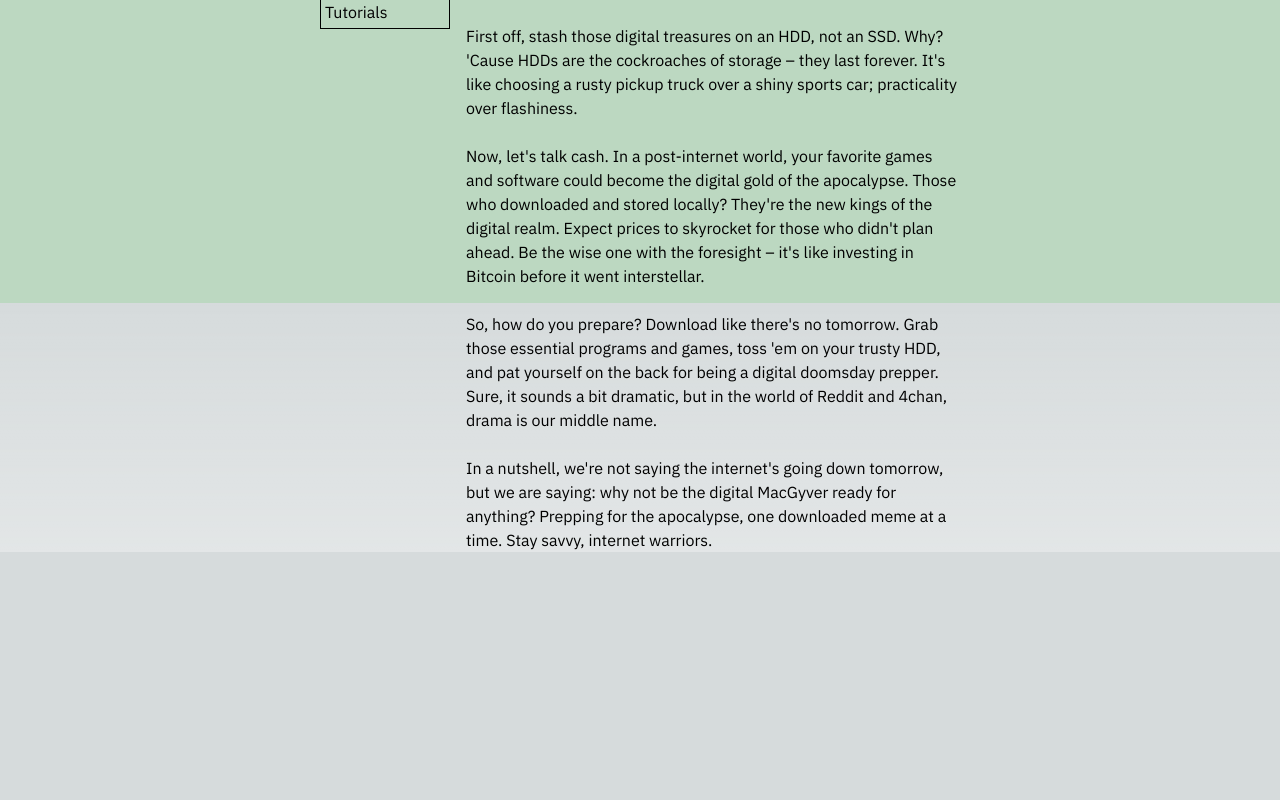
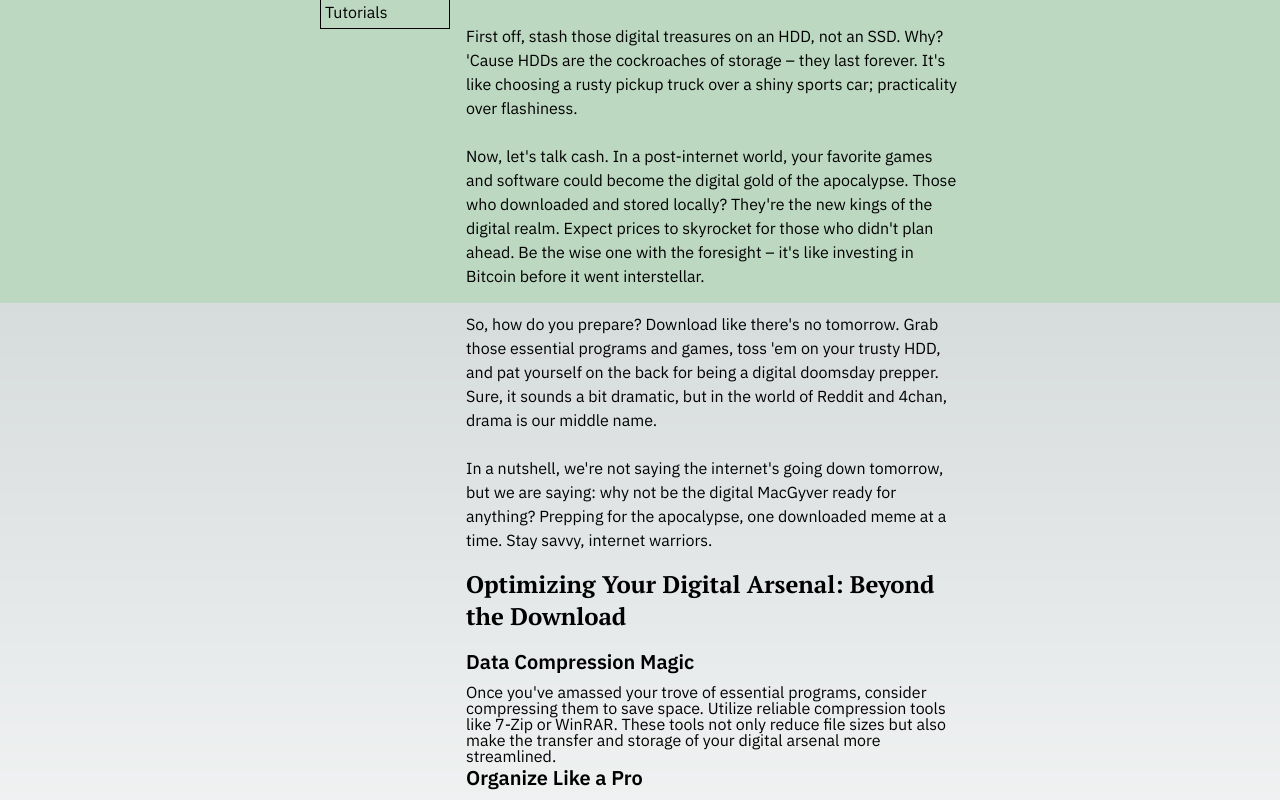
Before and after one commit to dankwx/whatifinternetends, a Next.js app: page / in a window 1280 px wide. Shown: the part 497-1297 px from the top of the page. Before the commit the page ends 1049 px from the top, so only its background shows below. Built offline with nearby package versions, Linux system fonts and the light colour scheme.

Commit message:
upddate: add more content to main page

```diff
--- a/app/page.tsx
+++ b/app/page.tsx
@@ -17,7 +17,7 @@ export default function Home() {
       <Navbar />
       <div className="flex w-full flex-1 flex-col items-center px-80 font-main">
         <article className="mb-16 flex h-fit w-full flex-col items-center">
-          <h2 className="mt-16 font-titleFont text-2xl font-bold">
+          <h2 className="font-titleFont mt-16 text-2xl font-bold">
             antecipate your downloads
           </h2>
           <p className="mt-4 font-main leading-6">
@@ -110,6 +110,25 @@ export default function Home() {
                 ready for anything? Prepping for the apocalypse, one downloaded
                 meme at a time. Stay savvy, internet warriors.
               </p>
+              <h2 className="font-titleFont my-4 text-2xl font-extrabold">
+                Optimizing Your Digital Arsenal: Beyond the Download
+              </h2>
+              <ul>
+                <li className="mb-2 font-main text-xl font-semibold">
+                  Data Compression Magic
+                </li>
+                <p>
+                  Once you've amassed your trove of essential programs, consider
+                  compressing them to save space. Utilize reliable compression
+                  tools like 7-Zip or WinRAR. These tools not only reduce file
+                  sizes but also make the transfer and storage of your digital
+                  arsenal more streamlined.
+                </p>
+                <li className="mb-2 font-main text-xl font-semibold">
+                  Organize Like a Pro
+                </li>
+                <p></p>
+              </ul>
             </div>
             <h2
               id="softwares"
```
